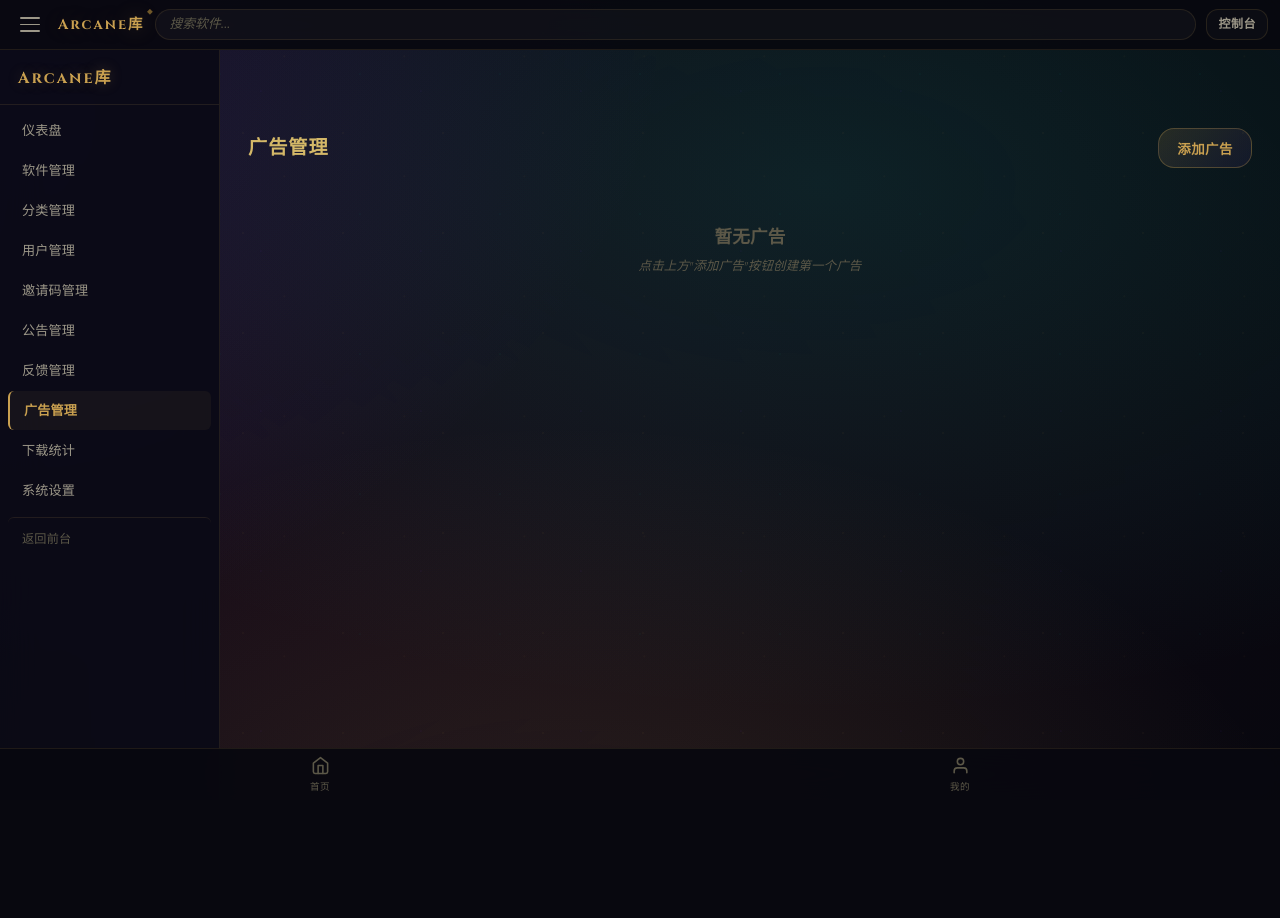
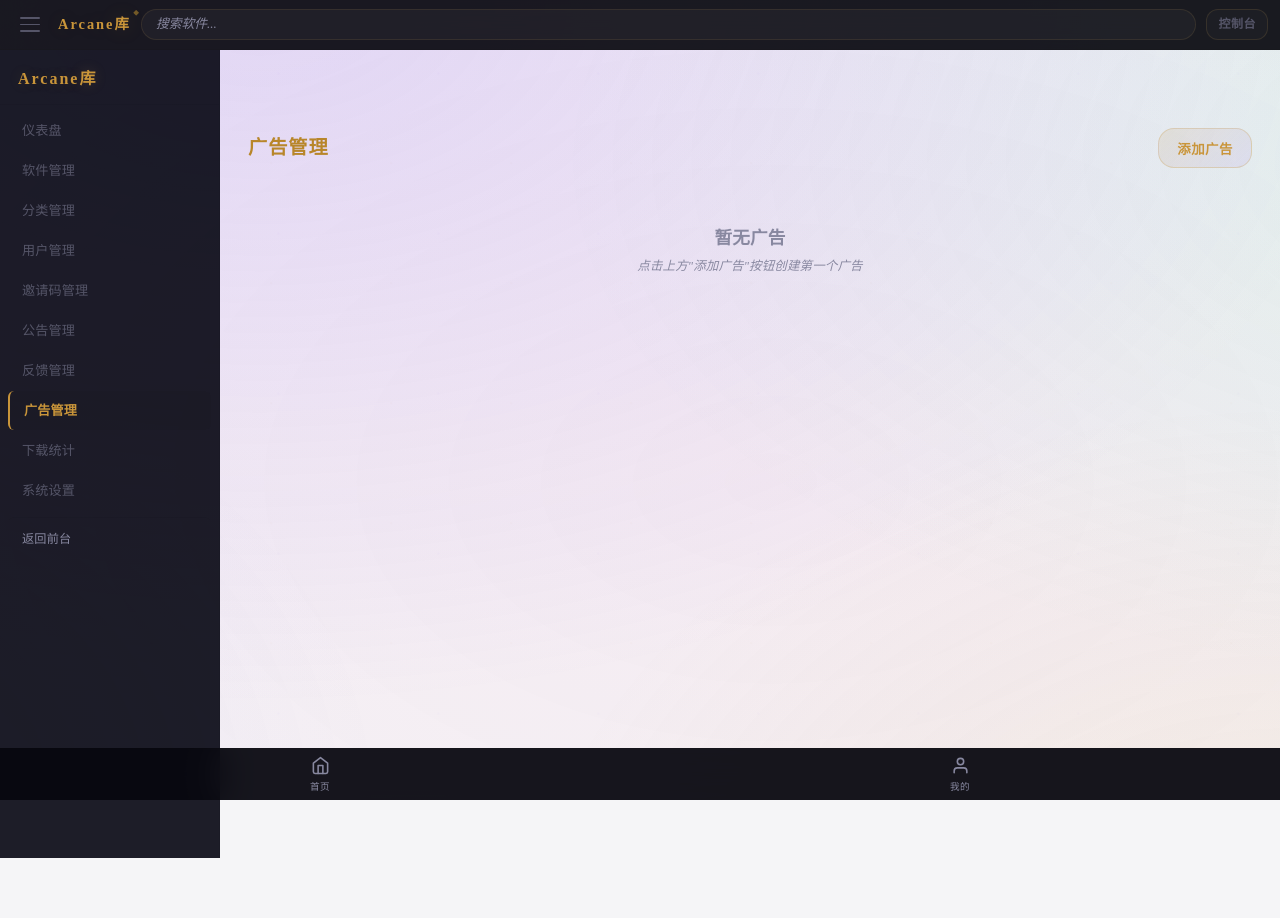
Before and after one commit to xingyuanaaaa/ArcaneLib, a Flask app: page /admin/ads in a window 1280 px wide. Run offline with Flask 3, Linux system fonts and the light colour scheme; the visitor is signed in with stand-in values (Sample User, id 1); data comes from the database, SQL or seed files in the repository; data that the repository does not hold is empty.

Commit message:
style: ??????????

```diff
--- a/static/css/style.css
+++ b/static/css/style.css
@@ -6,39 +6,39 @@
 @import url('https://fonts.googleapis.com/css2?family=Cinzel:wght@400;600;700;900&family=Cormorant+Garamond:ital,wght@0,400;0,600;0,700;1,400&family=Noto+Serif+SC:wght@400;500;700&display=swap');
 
 :root {
-    /* 虚空深渊 */
-    --abyss: #08080f;
-    --abyss-light: #0f0f1a;
-    --void: #050508;
+    /* 亮色主题 - 纯净白 */
+    --abyss: #f5f5f7;
+    --abyss-light: #ffffff;
+    --void: #eaeaee;
 
     /* 炼金金属 */
-    --gold: #c9a050;
-    --gold-dim: #8b6d30;
-    --gold-bright: #e8c878;
-    --gold-glow: rgba(201, 160, 80, 0.25);
+    --gold: #c9953a;
+    --gold-dim: #8a6a2a;
+    --gold-bright: #e8c86a;
+    --gold-glow: rgba(201, 149, 58, 0.18);
 
     /* 秘法色彩 */
-    --arcane-purple: #7c3aed;
-    --arcane-purple-dim: #4c1d95;
-    --arcane-teal: #14b8a6;
-    --arcane-crimson: #9b2c2c;
-    --arcane-indigo: #312e81;
+    --arcane-purple: #7c5cf0;
+    --arcane-purple-dim: #5b2ea6;
+    --arcane-teal: #0ea885;
+    --arcane-crimson: #d44a4a;
+    --arcane-indigo: #5a4ad0;
 
-    /* 玻璃拟态 - 高斯模糊增强版 */
-    --glass-bg: rgba(18, 18, 35, 0.78);
-    --glass-border: rgba(201, 160, 80, 0.12);
-    --glass-hover: rgba(201, 160, 80, 0.06);
-    --glass-card: rgba(20, 20, 40, 0.82);
+    /* 玻璃拟态 - 亮色 */
+    --glass-bg: rgba(255, 255, 255, 0.78);
+    --glass-border: rgba(0, 0, 0, 0.07);
+    --glass-hover: rgba(0, 0, 0, 0.04);
+    --glass-card: rgba(255, 255, 255, 0.88);
     --blur-sm: blur(8px);
     --blur-md: blur(16px);
     --blur-lg: blur(28px);
     --blur-xl: blur(40px);
 
-    /* 文字 */
-    --text-primary: #e0ddd5;
-    --text-secondary: #9c9788;
-    --text-muted: #5c5848;
-    --text-gold: #d4b868;
+    /* 文字 - 亮色 */
+    --text-primary: #1a1a2e;
+    --text-secondary: #555568;
+    --text-muted: #8888a0;
+    --text-gold: #b8862a;
 
     /* 圆角 */
     --radius-xl: 20px;
@@ -53,13 +53,19 @@
     --sidebar-w: 260px;
     --safe-b: env(safe-area-inset-bottom, 6px);
 
-    /* 字体 */
-    --font-display: 'Cinzel', 'Noto Serif SC', serif;
-    --font-body: 'Cormorant Garamond', 'Noto Serif SC', 'PingFang SC', 'Microsoft YaHei', serif;
+    /* 字体 - 使用系统字体加速渲染 */
+    --font-display: 'Noto Serif SC', 'PingFang SC', 'Microsoft YaHei', serif;
+    --font-body: 'Noto Serif SC', 'PingFang SC', 'Microsoft YaHei', serif;
     --font-ui: 'Noto Serif SC', 'PingFang SC', 'Microsoft YaHei', serif;
 }
 
-* { margin: 0; padding: 0; box-sizing: border-box; }
+* {
+    margin: 0;
+    padding: 0;
+    box-sizing: border-box;
+    -webkit-tap-highlight-color: transparent;
+    -webkit-touch-callout: none;
+}
 html { font-size: 16px; -webkit-text-size-adjust: 100%; }
 
 body {
@@ -74,50 +80,73 @@ body {
     letter-spacing: 0.01em;
 }
 
-/* ==================== 动态炫彩流动玻璃背景 ==================== */
+/* 页面入场动画 */
+.page-content {
+    padding-top: calc(var(--header-h) + 4px);
+    padding-bottom: 4px;
+    animation: pageFadeIn 0.3s ease-out;
+    will-change: opacity, transform;
+}
+@keyframes pageFadeIn {
+    from { opacity: 0; transform: translateY(8px); }
+    to { opacity: 1; transform: translateY(0); }
+}
+
+/* 底部导航切换动画 */
+.bottom-nav a {
+    transition: color 0.2s ease, font-weight 0.2s ease;
+}
+.bottom-nav a .nav-icon svg {
+    transition: transform 0.2s ease;
+}
+.bottom-nav a.active .nav-icon svg {
+    transform: scale(1.1);
+}
+
+/* View Transition API 支持 */
+@view-transition {
+    navigation: auto;
+}
+
+/* ==================== 动态玻璃背景 ==================== */
 body::before {
     content: '';
     position: fixed;
     top: 0; left: 0; right: 0; bottom: 0;
     z-index: -3;
     background:
-        radial-gradient(ellipse 80% 80% at 30% 20%, rgba(124, 58, 237, 0.22) 0%, transparent 55%),
-        radial-gradient(ellipse 60% 70% at 70% 80%, rgba(201, 160, 80, 0.16) 0%, transparent 50%),
-        radial-gradient(ellipse 70% 60% at 80% 30%, rgba(20, 184, 166, 0.14) 0%, transparent 55%),
-        radial-gradient(ellipse 90% 90% at 50% 50%, rgba(236, 72, 153, 0.08) 0%, transparent 60%),
-        radial-gradient(ellipse 50% 60% at 10% 70%, rgba(99, 102, 241, 0.12) 0%, transparent 50%);
+        radial-gradient(ellipse 80% 80% at 30% 20%, rgba(139, 92, 246, 0.18) 0%, transparent 55%),
+        radial-gradient(ellipse 60% 70% at 70% 80%, rgba(212, 167, 74, 0.12) 0%, transparent 50%),
+        radial-gradient(ellipse 70% 60% at 80% 30%, rgba(34, 211, 160, 0.10) 0%, transparent 55%),
+        radial-gradient(ellipse 90% 90% at 50% 50%, rgba(236, 72, 153, 0.06) 0%, transparent 60%),
+        radial-gradient(ellipse 50% 60% at 10% 70%, rgba(99, 102, 241, 0.08) 0%, transparent 50%);
     background-size: 200% 200%;
-    animation: flowGlass 20s ease-in-out infinite;
-    filter: blur(0px);
+    animation: flowGlass 30s ease-in-out infinite;
+    will-change: background-position;
 }
 
 @keyframes flowGlass {
-    0% { background-position: 0% 0%; }
-    25% { background-position: 100% 20%; }
-    50% { background-position: 80% 100%; }
-    75% { background-position: 20% 80%; }
-    100% { background-position: 0% 0%; }
+    0%, 100% { background-position: 0% 0%; }
+    50% { background-position: 100% 100%; }
 }
 
-/* 奥术几何纹路叠加 */
+/* 奥术几何纹路叠加 - 减少性能消耗 */
 body::after {
     content: '';
     position: fixed;
     top: 0; left: 0; right: 0; bottom: 0;
     z-index: -2;
     pointer-events: none;
-    opacity: 0.04;
+    opacity: 0.02;
     background-image:
         radial-gradient(circle at 15% 25%, var(--gold) 1px, transparent 1px),
-        radial-gradient(circle at 85% 35%, var(--arcane-purple) 1px, transparent 1px),
-        radial-gradient(circle at 35% 75%, var(--arcane-teal) 1px, transparent 1px),
-        radial-gradient(circle at 65% 55%, var(--gold) 1px, transparent 1px);
-    background-size: 120px 120px, 160px 160px, 140px 140px, 100px 100px;
-    animation: arcaneDrift 30s linear infinite;
+        radial-gradient(circle at 85% 35%, var(--arcane-purple) 1px, transparent 1px);
+    background-size: 120px 120px, 160px 160px;
+    animation: arcaneDrift 60s linear infinite;
 }
 @keyframes arcaneDrift {
-    0% { background-position: 0 0, 0 0, 0 0, 0 0; }
-    100% { background-position: 120px 120px, -160px 160px, 140px -140px, -100px -100px; }
+    0% { background-position: 0 0, 0 0; }
+    100% { background-position: 120px 120px, -160px 160px; }
 }
 
 /* ==================== 顶部导航栏 ==================== */
@@ -400,10 +429,7 @@ body::after {
 }
 
 /* ==================== 主内容区 ==================== */
-.page-content {
-    padding-top: calc(var(--header-h) + 4px);
-    padding-bottom: 4px;
-}
+/* padding-top 已在 body 的 .page-content 动画中定义 */
 
 /* ==================== 底部导航栏 ==================== */
 .bottom-nav {
```
Also changed, not shown: other parts of static/css/style.css (+18 -6 lines).
